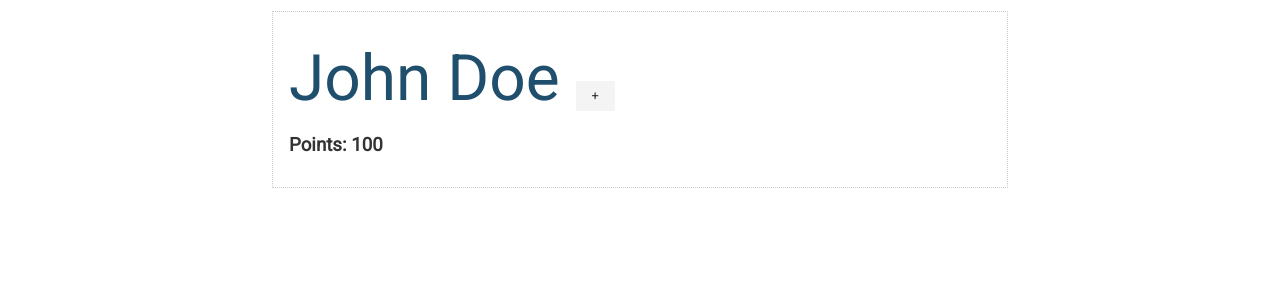
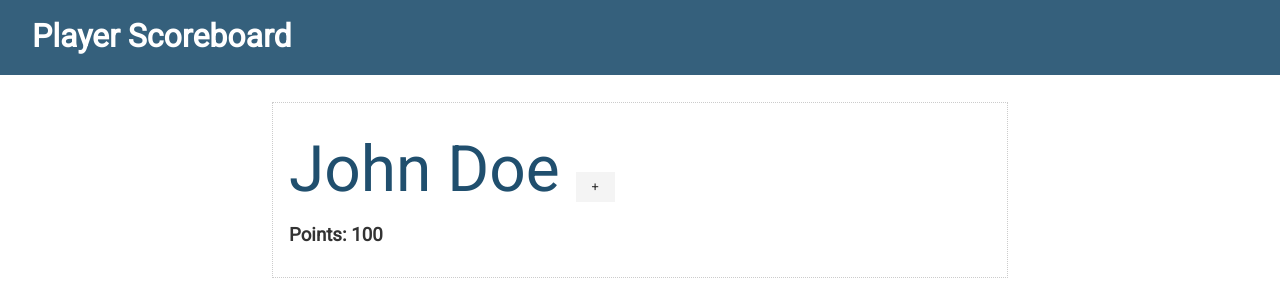
Before and after one commit to robwatsongtr/svelte-project-one, a Svelte app: page / in a window 1280 px wide. Shown: the top 300 px of the page. Built offline with nearby package versions, Linux system fonts and the light colour scheme.

Commit message:
added Navbar

```diff
--- a/src/App.svelte
+++ b/src/App.svelte
@@ -1,4 +1,7 @@
 <script>
+
+	import Navbar from './Navbar.svelte';
+
 	let name = 'John Doe'
 	let points = 100;
 	let showControls = false;
@@ -19,6 +22,8 @@
 	}
 </style>
 
+<Navbar />
+
 <div class="container">
 	<div class="card">
 		<h1>
--- /dev/null
+++ b/src/Navbar.svelte
@@ -0,0 +1,3 @@
+<div class="navbar bg-primary">
+  <h1>Player Scoreboard</h1>
+</div>
```
